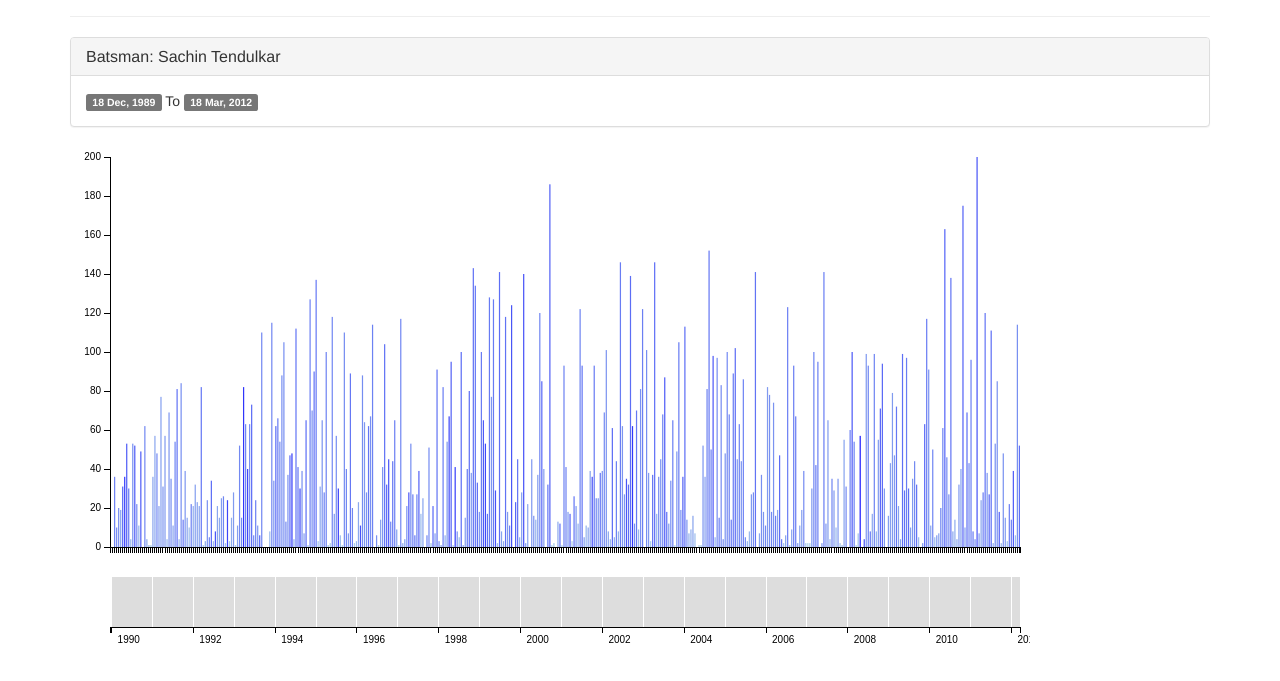
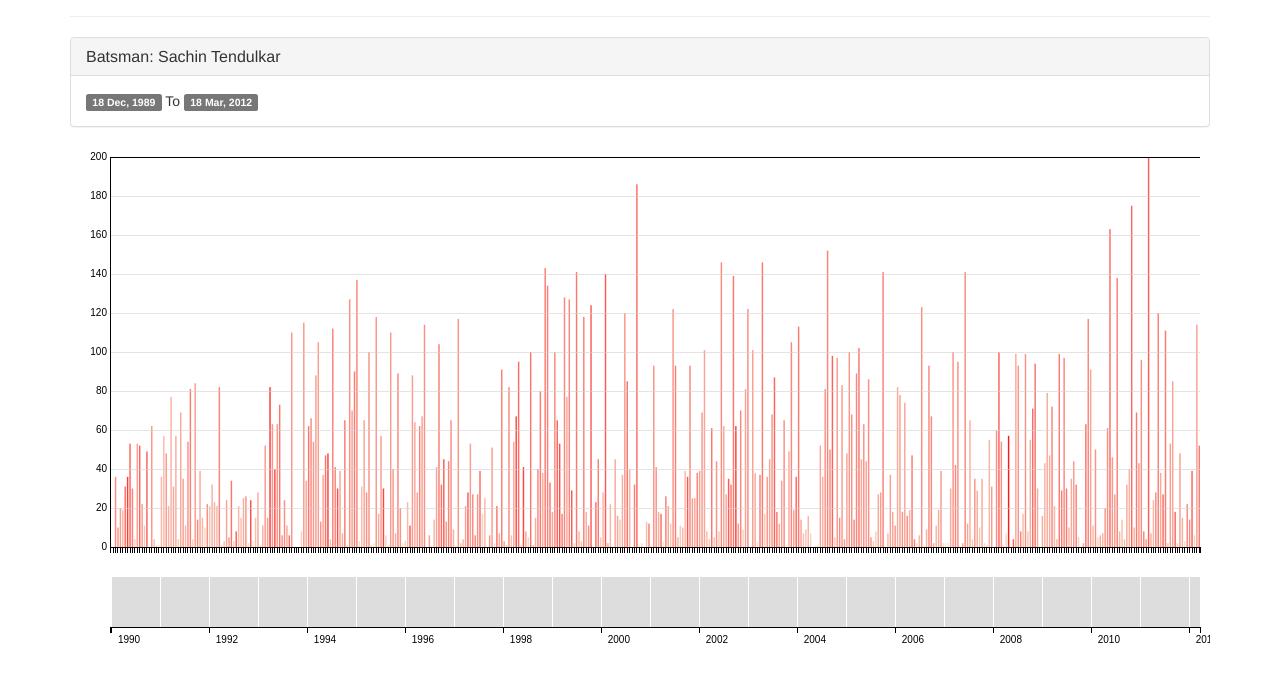
Before and after one commit to mickeykedia/mickeykedia.github.io, a plain HTML site: page batsman_form_analysis_simple.html in a window 1280 px wide. Shown: the part 83-764 px from the top of the page. Drawn offline with nearby package versions, Linux system fonts and the light colour scheme.

Commit message:
Grid for the Y axis and better colour encoding

```diff
--- a/batsman_form_analysis_simple.html
+++ b/batsman_form_analysis_simple.html
@@ -48,6 +48,12 @@
 		     	stroke-opacity: 0.5;
 		     }
 
+		     .y.axis line {
+		     	stroke:lightgrey;
+		     	opacity: 0.6;
+		     }
+
+		}
 
 	    </style>
 	    <!-- HTML5 Shim and Respond.js IE8 support of HTML5 elements and media queries -->
@@ -86,11 +92,15 @@
 	    <!-- Bootstrap Core JavaScript -->
 	    <script src="https://maxcdn.bootstrapcdn.com/bootstrap/3.3.6/js/bootstrap.min.js"></script>
 	    <script>
+
+	    	var container_width = d3.select('body .container').style('width');
 	    	var margin = {top: 10, right: 10, bottom: 100, left: 40},
 	    		margin2 = {top: 430, right: 10, bottom: 20, left: 40},
-			    width = 960 - margin.left - margin.right,
+			    width = 1140 - margin.left - margin.right,
 			    height = 500 - margin.top - margin.bottom,
-			    height2 = 500 - margin2.top - margin2.bottom;
+			    height2 = 500 - margin2.top - margin2.bottom,
+			    // Height of svg element for the Legend
+			    height0 = 500 - margin2.top - margin2.bottom;
 
 			// Sample date time format 1989-12-18T00:00:00.000Z
 			var parseDate = d3.time.format("%Y-%m-%dT%H:%M:%S.%LZ").parse;
@@ -101,22 +111,23 @@
 			//    x2 = d3.time.scale().range([0, width]),
 			var x = d3.scale.ordinal().rangeBands([0, width], 0.4, 0),
 			    y = d3.scale.linear().range([height, 0]),
-			    colour = d3.scale.linear().range(["lightblue","blue" ]);
+			    colour = d3.scale.linear().range(["beige", "red"]);
 
 			var x2 = d3.time.scale().range([0, width]);
 
 			var xAxis = d3.svg.axis().scale(x).orient("bottom").tickFormat(""),
 				xAxis2 = d3.svg.axis().scale(x2).orient("bottom"),
-			    yAxis = d3.svg.axis().scale(y).orient("left");
+			    yAxis = d3.svg.axis().scale(y).orient("left").tickSize(-width);
 
 			var brush = d3.svg.brush()
 							.x(x2)
 							.on("brush", brushed);
 
-			// this function is called by a .call function
-			// which passes the selection into the function
-			// as 'this'. That's why the function
-			// is adding attributes to 'this'
+			/* this function is called by a .call function
+			 which passes the selection into the function
+			 as 'this'. Thats why the function
+			 is adding attributes to 'this'
+			*/
 			var bars = function(){
 				this.attr('x', function(d, i){
 			    	return x(d['index']);
@@ -171,10 +182,16 @@
 			var context = svg.append("g")
 							.attr("transform", "translate(" + margin2.left + "," + margin2.top + ")");
 
+			var legend = svg.append("g")
+							.attr("transform", "translate("+margin2.left + ","+margin2.top+")");
+
 			// Adding a rectange for the grid in the time scale below
 
 			var json_data;
 			function draw_graph(data){
+				$(function () {
+				  $('[data-toggle="popover"]').popover('destroy');
+				});
 
 				d3.select("#from_date").html(dateFormat(parseDate(data[0]['match/startdate'])));
 				d3.select("#to_date").html(dateFormat(parseDate(data[data.length-1]['match/startdate'])));
@@ -246,9 +263,11 @@
 					return d['batsman/runs'];
 				}))]);
 
-				colour.domain([0, d3.max(data.map(function(d){
+				strike_rate_data = data.map(function(d){
 					return d['strike_rate'];
-				}))])
+				})
+
+				colour.domain([d3.min(strike_rate_data), d3.max(strike_rate_data)])
 				// Draws the upper graph
 				draw_graph(data);
 
@@ -284,6 +303,9 @@
 					.attr("x", 6)
 					.style("text-anchor", null);
 
+
+
+
 				var gbrush = context.append("g")
 								.attr("class", "brush")
 								.call(brush);
@@ -305,7 +327,6 @@
 				date_range = brush.empty() ? x2.domain() : brush.extent();
 
 				filtered_data = filter_data(json_data, date_range);
-				console.log(filtered_data);
 				draw_graph(filtered_data);
 
 				// Use the date range to filter the data for the main bar chart !
```
